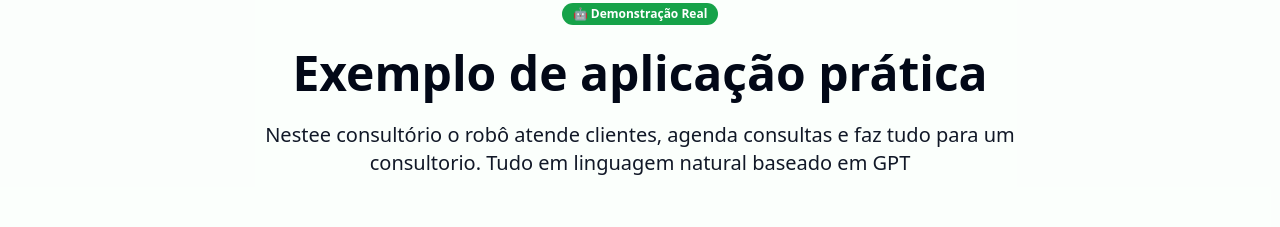
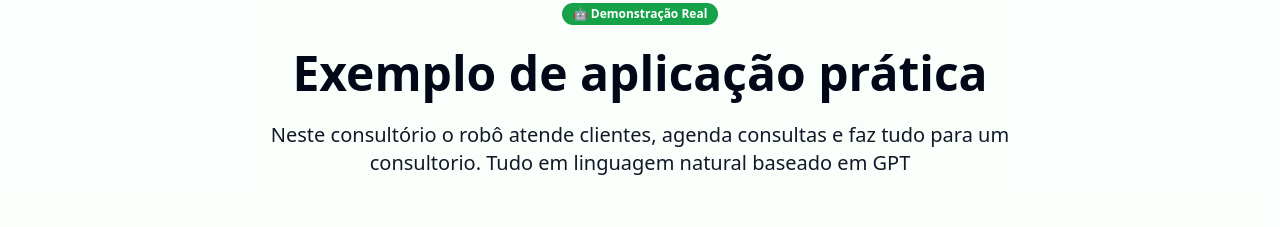
Before and after one commit to ivangorski/robo-mentor-launch, a React (Vite) app: page / in a window 1280 px wide. Shown: the part 2100-2327 px from the top of the page. Built offline with nearby package versions, Linux system fonts and the light colour scheme.

Commit message:
Fix typo in subtitle

```diff
--- a/src/components/WhatsAppDemo.tsx
+++ b/src/components/WhatsAppDemo.tsx
@@ -15,7 +15,7 @@ const WhatsAppDemo = () => {
             Exemplo de aplicação prática
           </h2>
           <p className="text-xl text-muted-foreground max-w-3xl mx-auto">
-            Nestee consultório o robô atende clientes, agenda consultas e faz tudo para um consultorio. Tudo em linguagem natural baseado em GPT
+            Neste consultório o robô atende clientes, agenda consultas e faz tudo para um consultorio. Tudo em linguagem natural baseado em GPT
           </p>
         </div>
 
```
